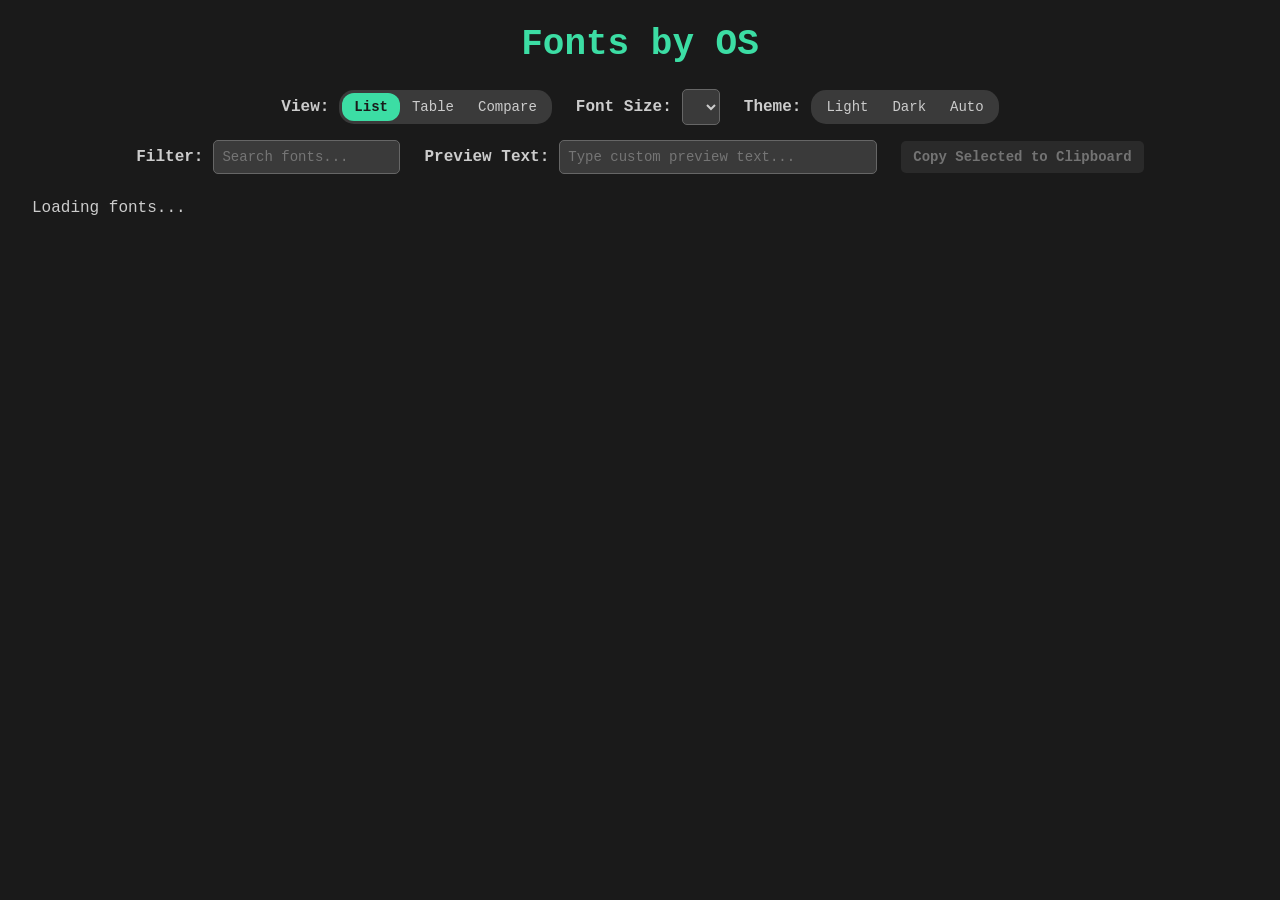
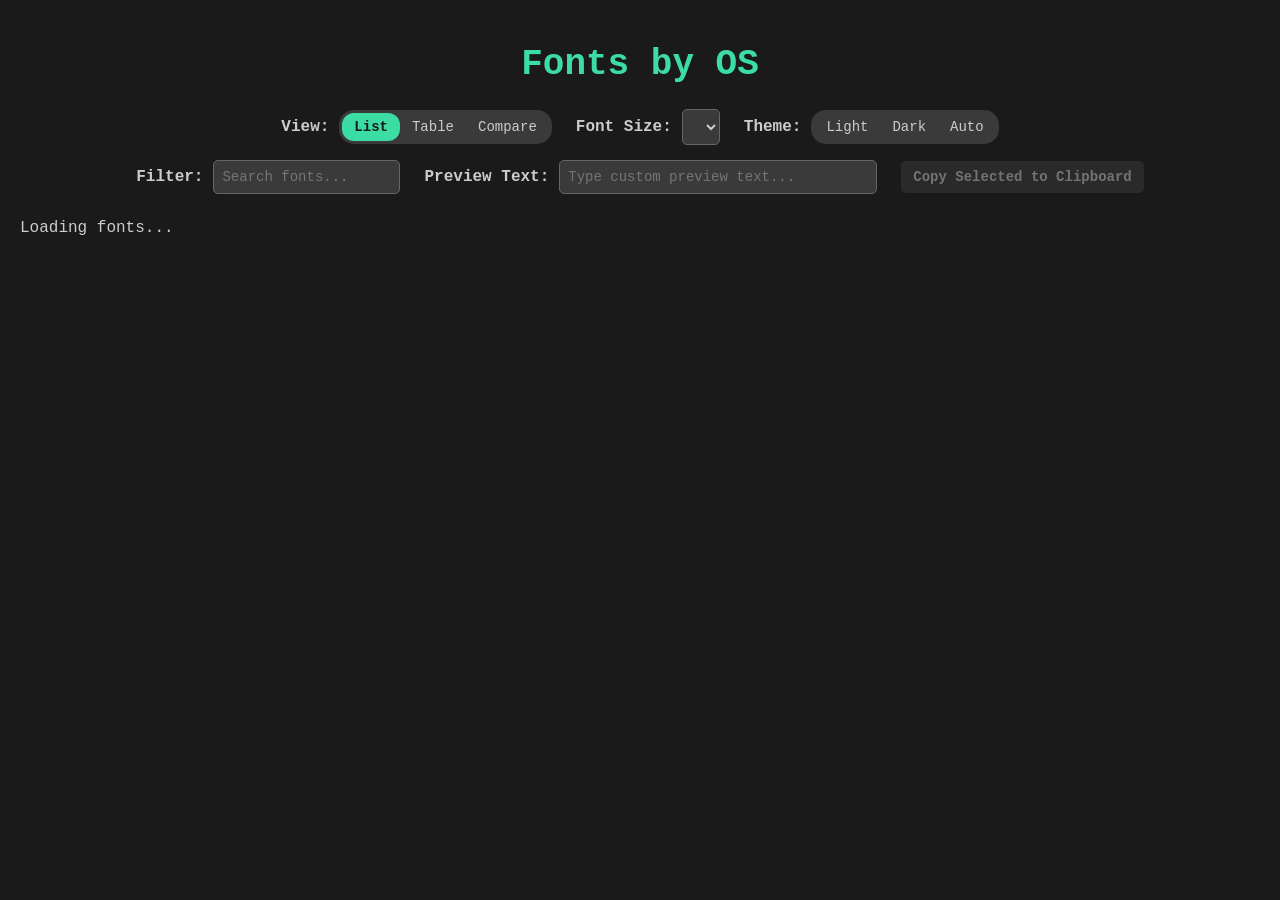

smarter layout

--- a/css/main.css
+++ b/css/main.css
@@ -41,9 +41,10 @@ body {
     color: var(--c-text);
     font-family: "Source Code Pro", Consolas, "Courier New", Courier, monospace;
     font-size: var(--font-size-base);
-    margin: 20px auto 40px;
-    width: 1400px;
-    max-width: 95%;
+    margin: 0;
+    padding: 20px;
+    min-height: 100vh;
+    box-sizing: border-box;
     transition: background 0.6s ease, color 0.6s ease;
 }
 
@@ -54,16 +55,18 @@ h1 {
 }
 
 h2 {
-    margin-top: 30px;
+    margin: 0 0 10px;
     border-bottom: 1px solid var(--c-border);
     padding-bottom: 5px;
+    font-size: 18px;
 }
 
 .controls-container {
     display: flex;
     flex-direction: column;
     gap: 15px;
-    margin-bottom: 25px;
+    margin: 0 auto 25px;
+    max-width: 1200px;
 }
 
 .controls {
@@ -196,7 +199,36 @@ button:disabled {
     flex-grow: 1;
 }
 
+.list-view {
+    display: grid;
+    grid-template-columns: repeat(auto-fill, minmax(420px, 1fr));
+    gap: 20px;
+    align-items: start;
+}
+
+.list-view .os-set {
+    background: var(--c-header-bg);
+    border-radius: 6px;
+    padding: 12px;
+}
+
 .list-view .font-name {
+    background-color: var(--c-header-bg);
+    display: inline-block;
+    margin-right: 10px;
+    padding: 4px 8px;
+    width: 260px;
+    border-radius: 3px;
+    font-size: var(--sample-font-size);
+    vertical-align: middle;
+}
+
+.compare-view {
+    max-width: 1000px;
+    margin: 0 auto;
+}
+
+.compare-view .font-name {
     background-color: var(--c-header-bg);
     display: inline-block;
     margin-right: 10px;
@@ -209,6 +241,11 @@ button:disabled {
 
 .table-view {
     text-align: center;
+    overflow-x: auto;
+}
+
+.table-view table {
+    min-width: 600px;
 }
 
 .font-comparison-table {
@@ -230,11 +267,13 @@ button:disabled {
     background-color: var(--c-header-bg);
     font-size: 20px;
     font-weight: bold;
+    white-space: nowrap;
 }
 
 .font-comparison-table .font-display-item {
     display: block;
     padding: 5px;
+    white-space: nowrap;
 }
 
 .font-item-wrapper.font-unavailable .font-display-item {
